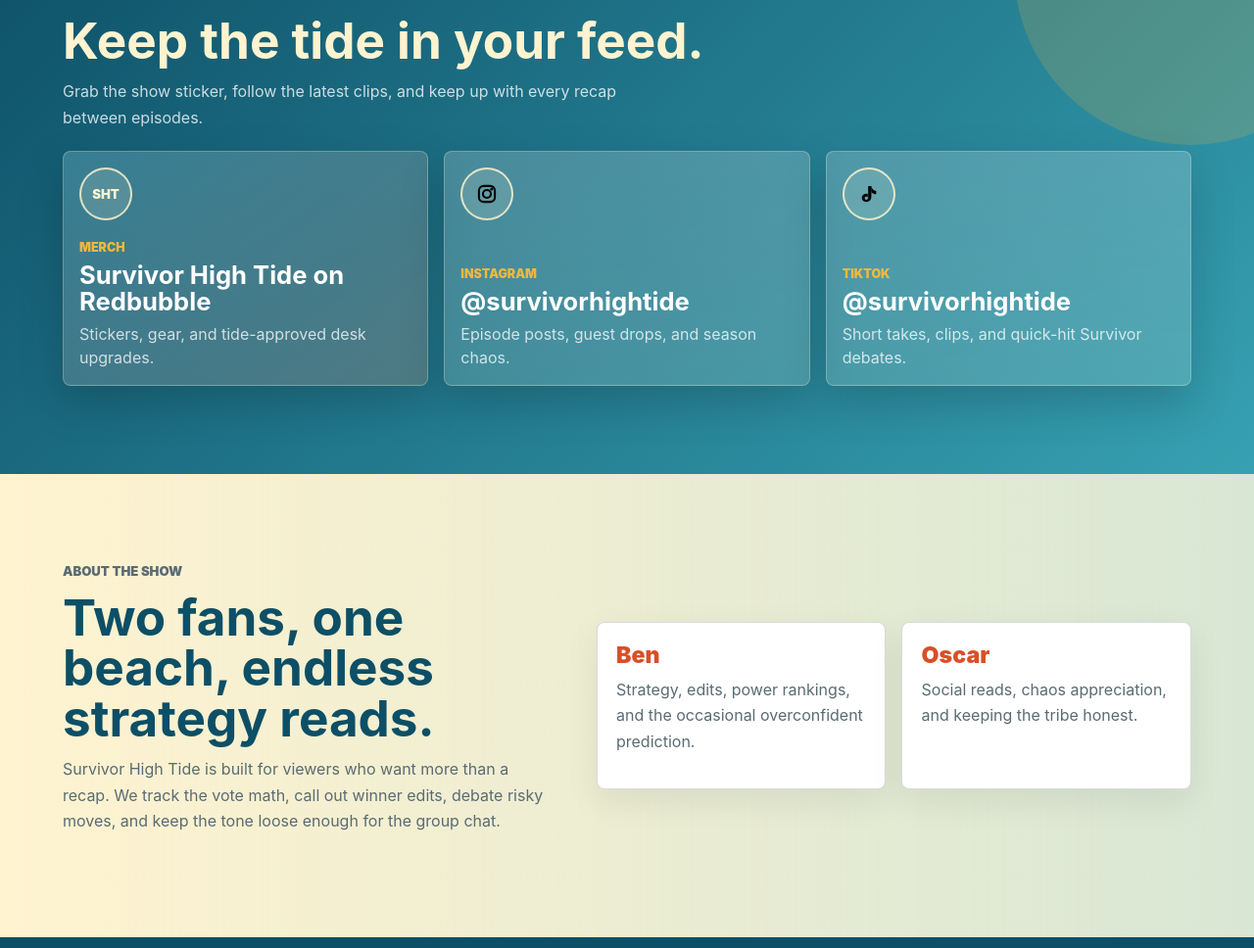
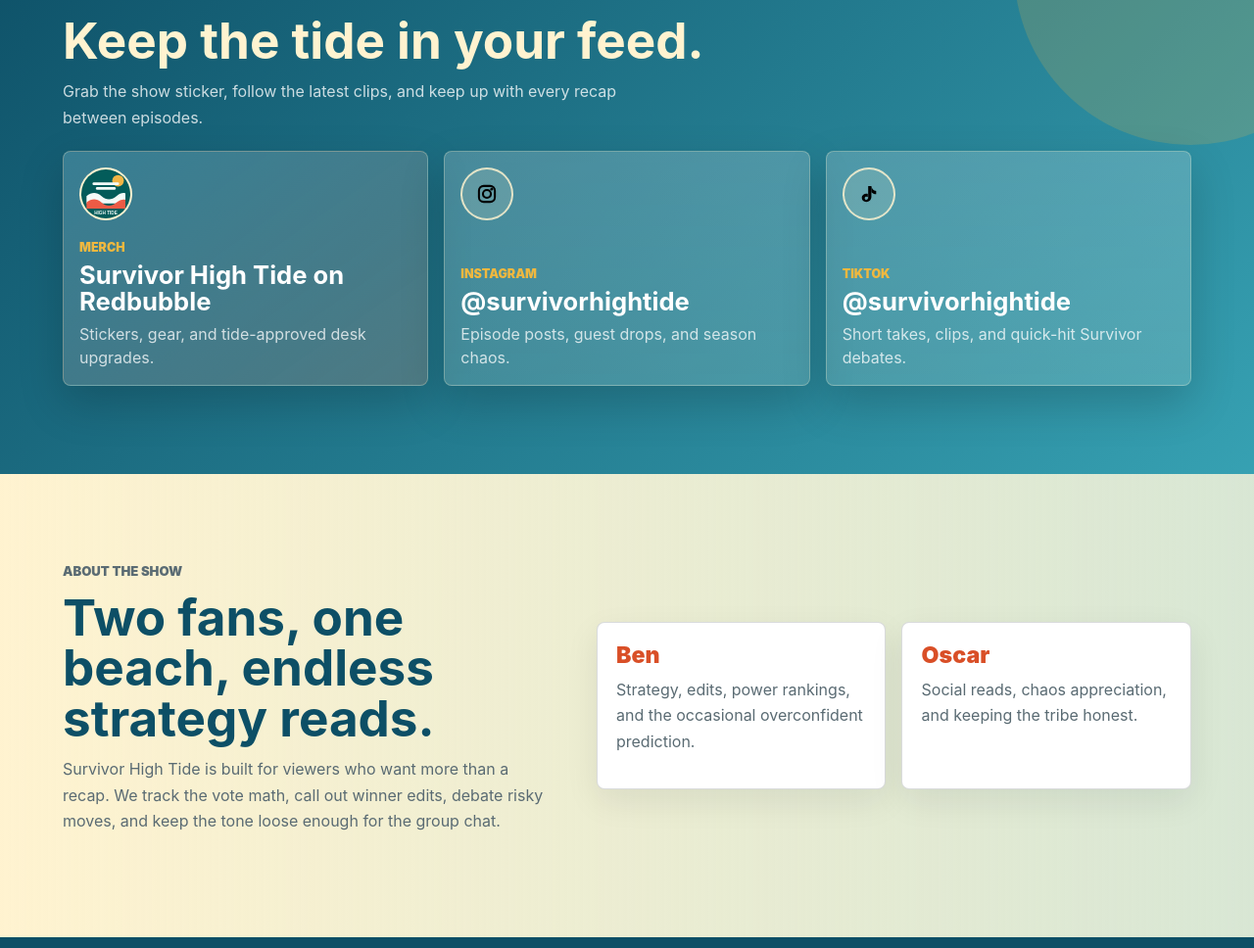
Before and after one commit to beckert12/survivorhightide, a website: page public/index.html in a window 1280 px wide. Shown: the part 1579-2547 px from the top of the page at 98% size. Drawn offline with Linux system fonts and the light colour scheme; no server answers.

Commit message:
Use show art for merch badge

```diff
--- a/public/index.html
+++ b/public/index.html
@@ -85,7 +85,9 @@
             target="_blank"
             rel="noreferrer"
           >
-            <span class="connect-icon" aria-hidden="true">SHT</span>
+            <span class="connect-icon show-art-icon" aria-hidden="true">
+              <img src="/assets/logo-placeholder.svg" alt="" />
+            </span>
             <span class="connect-label">Merch</span>
             <strong>Survivor High Tide on Redbubble</strong>
             <span>Stickers, gear, and tide-approved desk upgrades.</span>
--- a/public/styles.css
+++ b/public/styles.css
@@ -478,6 +478,18 @@ audio {
   height: 26px;
 }
 
+.connect-icon.show-art-icon {
+  overflow: hidden;
+  border-color: rgba(255, 243, 208, 0.95);
+  background: var(--sand-light);
+}
+
+.connect-icon.show-art-icon img {
+  width: 100%;
+  height: 100%;
+  object-fit: cover;
+}
+
 .connect-label {
   margin-bottom: 0.5rem;
   color: var(--sun);
```
Also changed, not shown: public/shop.html (+3 -1 lines).
